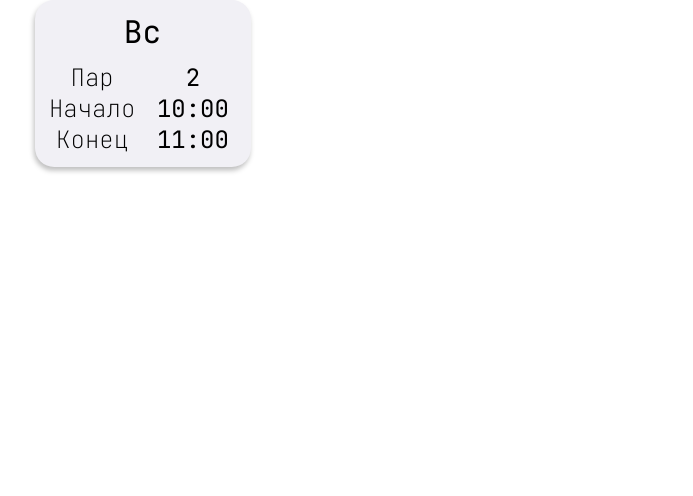
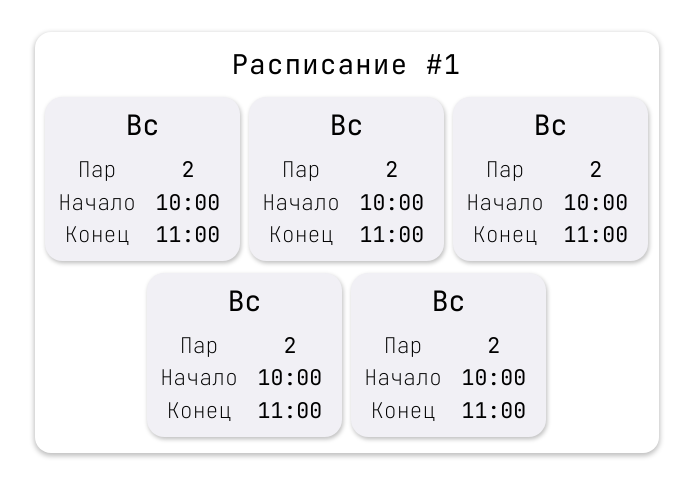
Before and after one commit to stinger222/edu-schedule-constructor, a React (Create React App) app: page /#/composed in a window 1280 px wide. Shown: the top 496 px of the page, without its empty margins (293-986 px from the left). Built offline with nearby package versions, Linux system fonts and the light colour scheme.

Commit message:
Style ComposedSchedule component

```diff
--- a/src/components/smart/ComposedSchedule/ComposedSchedule.styled.ts
+++ b/src/components/smart/ComposedSchedule/ComposedSchedule.styled.ts
@@ -1,5 +1,27 @@
 import styled from "styled-components";
 
 export const StyledComposedSchedule = styled.div`
+	width: 39em;
+	height: fit-content;
+	padding: 0 0.3em 1em 0.3em;
+	margin-top: 2em; // temp
 
+	border-radius: 1em;
+	box-shadow: 0 0.125em 0.35em 0.06em rgba(0, 0, 0, 0.25);
+
+	& > header {
+		line-height: 2.4em;
+		font-size: 1.7em;
+		font-weight: 400;
+		letter-spacing: 0.05em;
+		text-align: center;
+	}
+
+	& .days {
+		display: flex;
+		flex-wrap: wrap;
+		justify-content: center;
+		gap: 0.6em;
+		row-gap: 0.7em;
+	}
 `
--- a/src/components/smart/ComposedSchedule/ComposedSchedule.tsx
+++ b/src/components/smart/ComposedSchedule/ComposedSchedule.tsx
@@ -12,12 +12,40 @@ interface ComposedScheduleExtensions {
 const ComposedSchedule: React.FC<IProps> & ComposedScheduleExtensions = ({  }) => {
 	return (
 		<StyledComposedSchedule>
+			<header>Расписание #1</header>
+			<div className="days">
 				<Day
 					dayIndex={6}
 					lessons={2}
 					startTime="10:00"
 					endTime="11:00"
 				/>
+				<Day
+					dayIndex={6}
+					lessons={2}
+					startTime="10:00"
+					endTime="11:00"
+				/>
+				<Day
+					dayIndex={6}
+					lessons={2}
+					startTime="10:00"
+					endTime="11:00"
+				/>
+				<Day
+					dayIndex={6}
+					lessons={2}
+					startTime="10:00"
+					endTime="11:00"
+				/>
+				<Day
+					dayIndex={6}
+					lessons={2}
+					startTime="10:00"
+					endTime="11:00"
+				/>
+
+			</div>
 		</StyledComposedSchedule>
 	)
 }
--- a/src/components/smart/ComposedSchedule/Day/Day.styled.ts
+++ b/src/components/smart/ComposedSchedule/Day/Day.styled.ts
@@ -1,13 +1,13 @@
 import styled from "styled-components";
 
 export const StyledDay = styled.div`
-	font-size: 1.5em;
+	font-size: 1.35em;
 	width: 9em;
 	height: max-content;
 	border-radius: 0.8em;
 	padding-bottom: 0.5em;
 	background: #F1F0F5;
-	box-shadow: -0.05em 0.15em 0.2em rgba(0, 0, 0, 0.25);
+	box-shadow: 0.05em 0.1em 0.2em 0.007em rgb(0 0 0 / 25%);
 
 	& header {
 		font-size: 1.3em;
@@ -26,6 +26,7 @@ export const StyledDay = styled.div`
 
 	& .card-body span {
 		text-align: center;
+		line-height: 1.5em;
 	}
 
 	& .card-body span:nth-child(2n - 1) {
--- a/src/components/smart/Dropdown/Dropdown.styled.ts
+++ b/src/components/smart/Dropdown/Dropdown.styled.ts
@@ -37,7 +37,7 @@ export const StyledDropdown = styled.div`
     text-align: center;
 
     margin-bottom: 0.5em;
-    border-bottom: 0.08em solid #cdcdcd;
+    border-bottom: 0.09em solid #bfbfbf;
   }
 
   & button {
```
Lines whose indentation alone changed are shown as unchanged.
